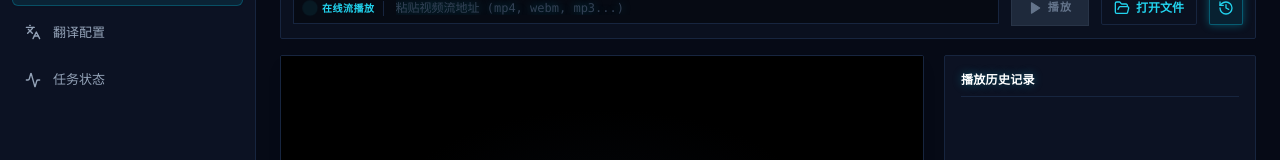
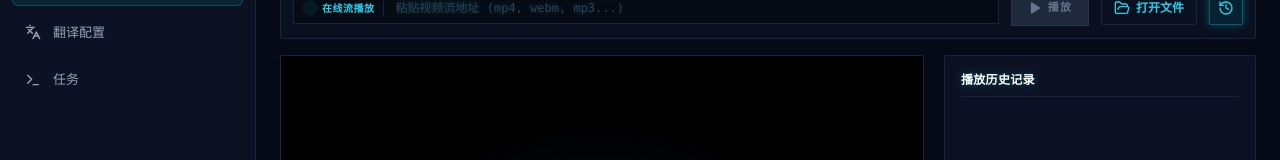
Before and after one commit to mayuanfei/intervox, a React (Vite) app: page / in a window 1280 px wide. Shown: the part 125-285 px from the top of the page. Built offline with nearby package versions, Linux system fonts and the light colour scheme.

Commit message:
style: 统一任务页头部及侧边栏图标为 Terminal, 并更新中文翻译为任务

```diff
--- a/src/components/Sidebar.tsx
+++ b/src/components/Sidebar.tsx
@@ -2,11 +2,11 @@ import React, { useState } from "react";
 import {
   Video,
   Languages,
-  Activity,
   Settings as SettingsIcon,
   ChevronLeft,
   ChevronRight,
   AudioLines,
+  Terminal,
 } from "lucide-react";
 import { useIntervox } from "../hooks/useIntervox";
 import { useI18n } from "../i18n";
@@ -20,7 +20,7 @@ export function Sidebar() {
   const menuItems = [
     { id: "player", label: t("Player"), icon: Video },
     { id: "translate", label: t("Translate"), icon: Languages },
-    { id: "tasks", label: t("Tasks"), icon: Activity },
+    { id: "tasks", label: t("Tasks"), icon: Terminal },
   ];
 
   return (
--- a/src/i18n.tsx
+++ b/src/i18n.tsx
@@ -163,7 +163,7 @@ const translations = {
     // 侧边栏及常规
     "Player": "播放器",
     "Translate": "翻译配置",
-    "Tasks": "任务状态",
+    "Tasks": "任务",
     "Settings": "参数设置",
 
     // Player
```
